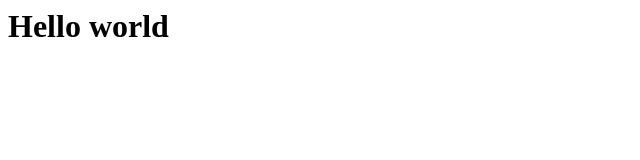
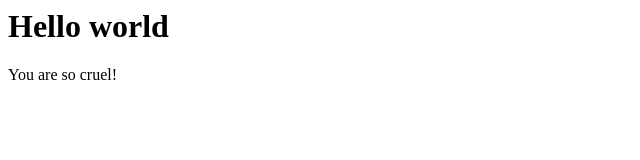
Before and after one commit to rif/simplepage, a plain HTML site: page index.html in a window 1280 px wide. Shown: the full height of the page, 0-640 px from the left. Drawn offline with Linux system fonts and the light colour scheme.

Commit message:
added extra message and formatted

```diff
--- a/index.html
+++ b/index.html
@@ -4,5 +4,6 @@
   </head>
   <body>
     <h1>Hello world</h1>
+    <p>You are so cruel!</p>
   </body>
 </html>
```
Lines whose indentation alone changed are shown as unchanged.
